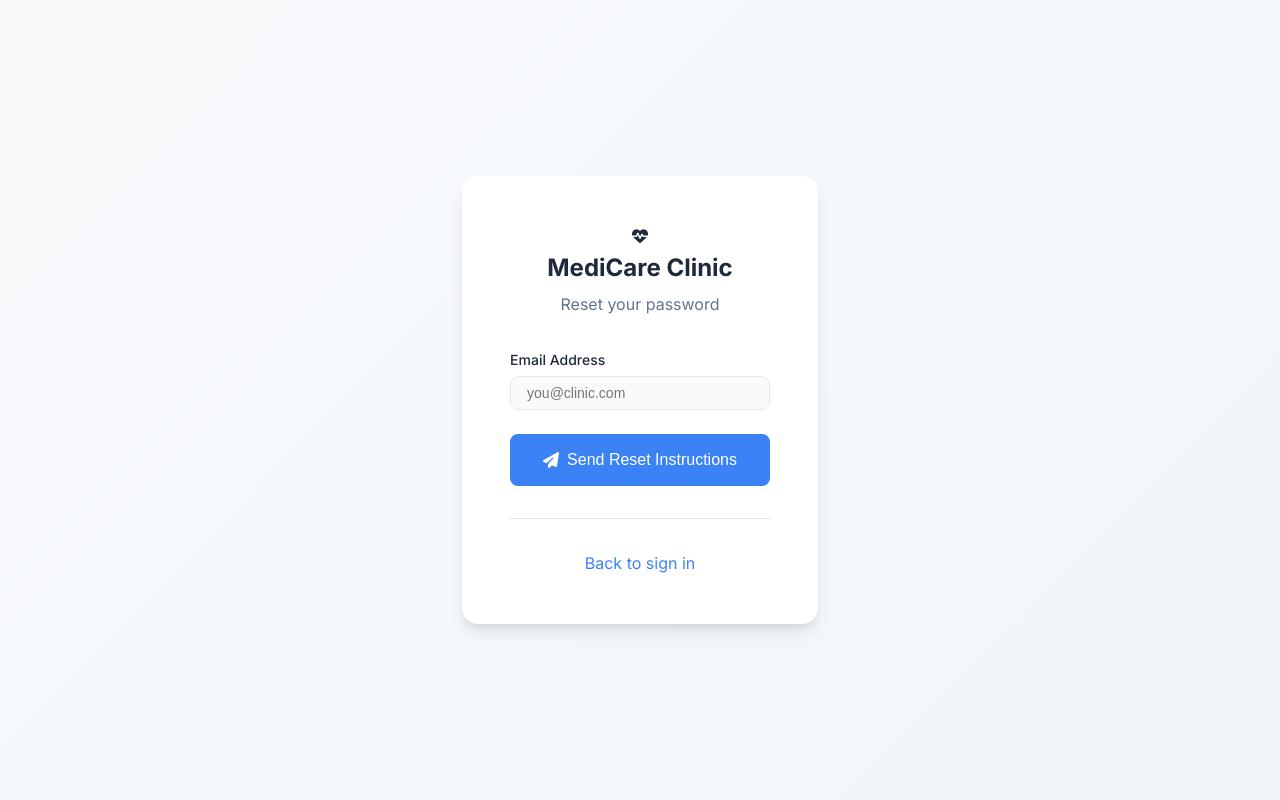
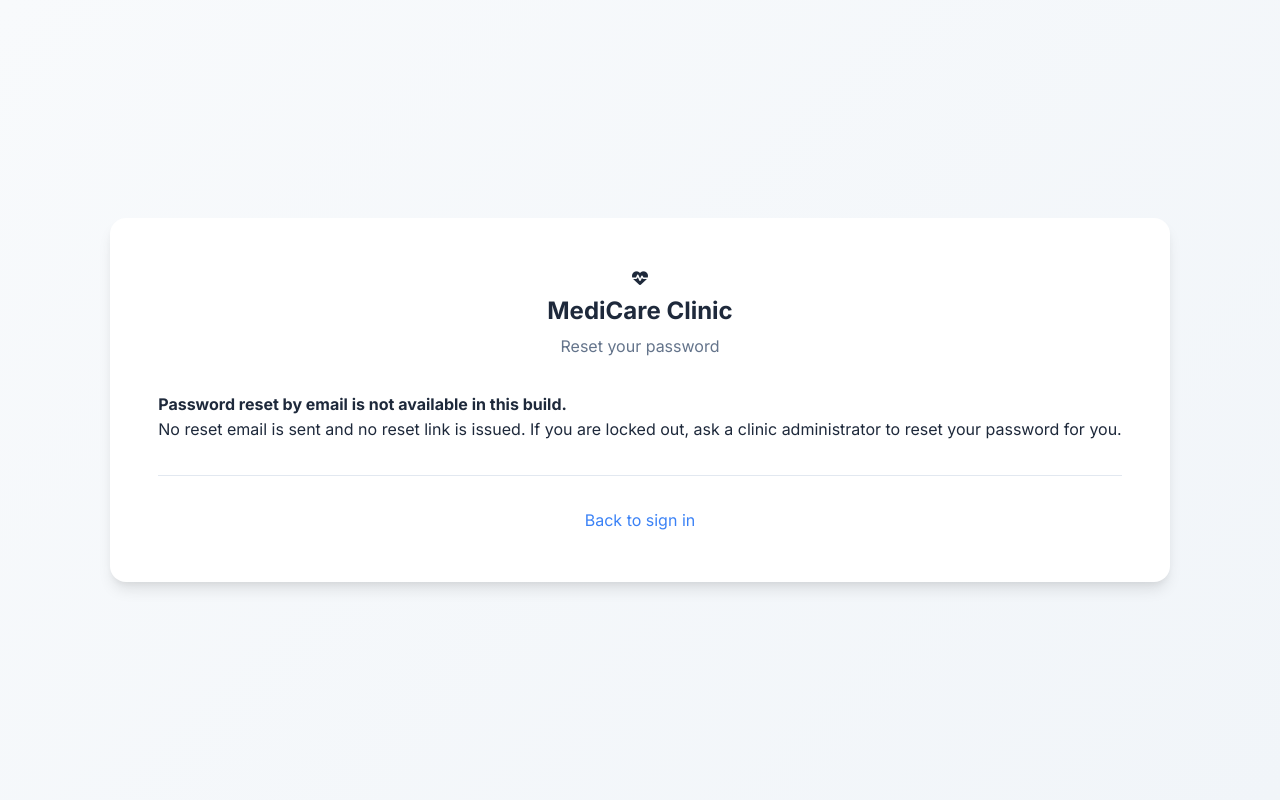
Before and after one commit to amkkoussay/clinique, a Flask app: page /auth/reset-password-request in a window 1280 px wide. Run offline with Flask 3, Linux system fonts and the light colour scheme; some libraries are stand-ins or nearby versions.

Commit message:
Disable password-reset facade honestly; debugger off by default
- /reset-password-request no longer pretends to email instructions:
  no mail was ever sent and no token existed. The page now states
  plainly that email reset is not available in this build.
- /reset-password/<token> redirects to that notice; tokens were
  never verified and the old form claimed success without changing
  anything.
- app.py __main__: debug=True removed; debugger follows FLASK_DEBUG
  like run.py (off by default).
- README: Known limitations section documents all of this.

```diff
--- a/app.py
+++ b/app.py
@@ -396,4 +396,11 @@ def create_admin():
 
 
 if __name__ == '__main__':
-    app.run(debug=True, host='0.0.0.0', port=5000)
+    # Same settings as run.py: the debugger stays OFF unless FLASK_DEBUG=1
+    # is set on purpose. Never run with debug=True on a shared host — the
+    # Werkzeug debugger allows code execution from the browser.
+    app.run(
+        debug=os.environ.get('FLASK_DEBUG', '0') == '1',
+        host='0.0.0.0',
+        port=int(os.environ.get('PORT', '5000')),
+    )
--- a/routes/auth.py
+++ b/routes/auth.py
@@ -135,47 +135,27 @@ def register():
 
 @auth_bp.route('/reset-password-request', methods=['GET', 'POST'])
 def reset_password_request():
-    """Password reset request route."""
+    """Password reset request route.
+
+    Email-based password reset is NOT implemented in this build: no mail
+    is sent and no reset token exists. The page says so plainly instead
+    of pretending instructions were emailed. An administrator resets
+    passwords manually.
+    """
     if current_user.is_authenticated:
         return redirect(url_for('dashboard.index'))
 
-    form = ResetPasswordRequestForm()
-
-    if form.validate_on_submit():
-        user = User.query.filter_by(email=form.email.data.lower()).first()
-
-        if user:
-            # In a production environment, send email with reset link
-            # For now, we'll just show a message
-            log_action('password_reset_requested', 'User', user.id,
-                      f"Password reset requested for {user.email}")
-            flash('Check your email for instructions to reset your password.', 'info')
-        else:
-            # Don't reveal if email exists
-            flash('Check your email for instructions to reset your password.', 'info')
-
-        return redirect(url_for('auth.login'))
-
-    return render_template('auth/reset_password_request.html', form=form, title='Reset Password')
+    return render_template('auth/reset_password_request.html', title='Reset Password')
 
 
 @auth_bp.route('/reset-password/<token>', methods=['GET', 'POST'])
 def reset_password(token):
-    """Password reset route."""
-    if current_user.is_authenticated:
-        return redirect(url_for('dashboard.index'))
+    """Legacy reset link target.
 
-    # In production, verify token validity
-    # For now, we'll just show the form
-    form = ResetPasswordForm()
-
-    if form.validate_on_submit():
-        # In production, get user from token
-        # For now, this is a placeholder
-        flash('Your password has been reset.', 'success')
-        return redirect(url_for('auth.login'))
-
-    return render_template('auth/reset_password.html', form=form, title='Reset Password')
+    This build issues no reset tokens, so every reset link lands on the
+    notice page instead of a form that cannot verify anything.
+    """
+    return redirect(url_for('auth.reset_password_request'))
 
 
 @auth_bp.route('/profile')
--- a/templates/auth/reset_password_request.html
+++ b/templates/auth/reset_password_request.html
@@ -11,21 +11,10 @@
             <p>Reset your password</p>
         </div>
 
-        <form method="POST" action="{{ url_for('auth.reset_password_request') }}" class="auth-form">
-            {{ form.hidden_tag() }}
-
-            <div class="form-group">
-                <label for="email">Email Address</label>
-                {{ form.email(class="form-control", placeholder="you@clinic.com") }}
-                {% if form.email.errors %}
-                    <span class="error-message">{{ form.email.errors[0] }}</span>
-                {% endif %}
-            </div>
-
-            <button type="submit" class="btn btn-primary btn-block btn-lg">
-                <i class="fas fa-paper-plane"></i> Send Reset Instructions
-            </button>
-        </form>
+        <div class="auth-form">
+            <p><strong>Password reset by email is not available in this build.</strong></p>
+            <p>No reset email is sent and no reset link is issued. If you are locked out, ask a clinic administrator to reset your password for you.</p>
+        </div>
 
         <div class="auth-footer">
             <p><a href="{{ url_for('auth.login') }}">Back to sign in</a></p>
```
Also changed, not shown: README.md.
